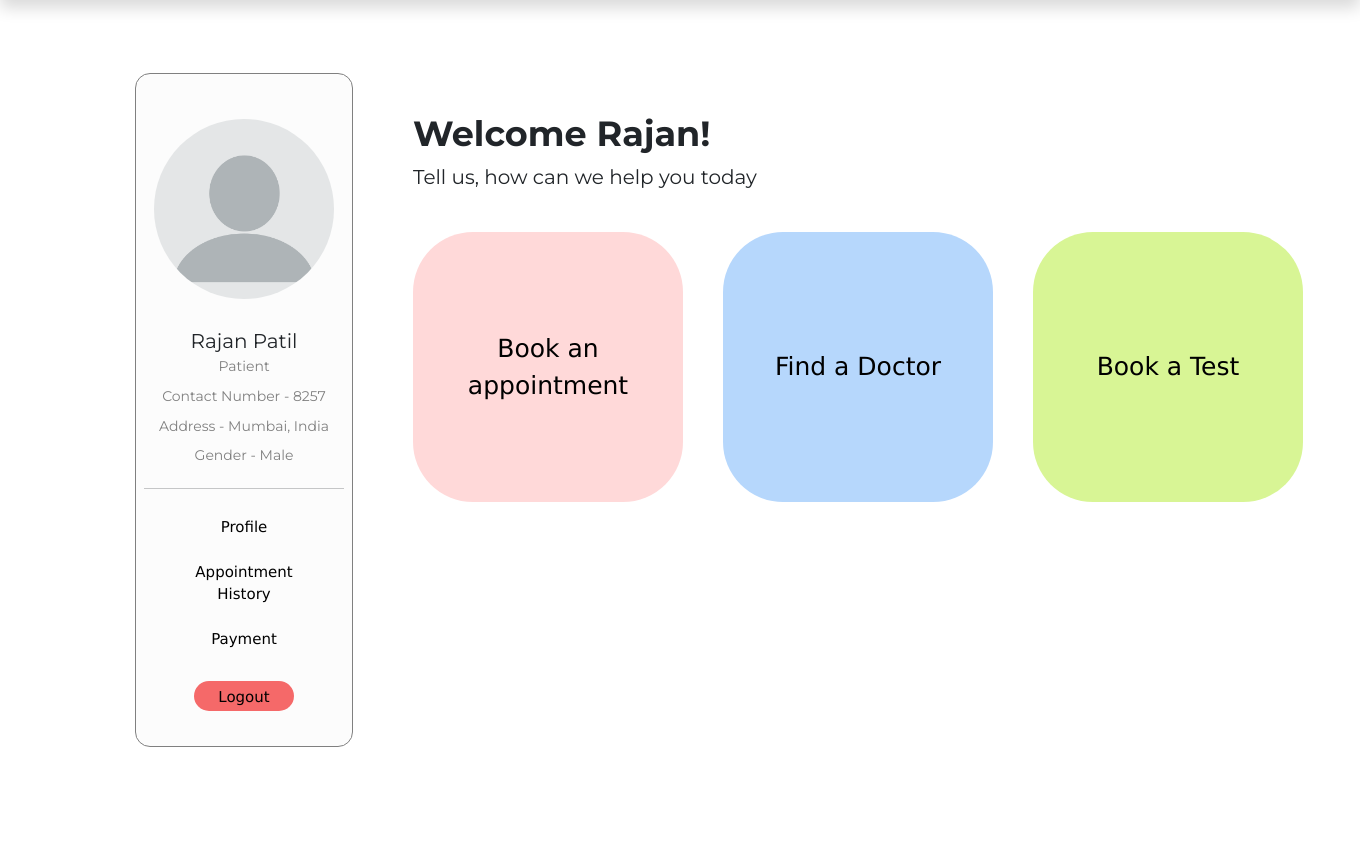
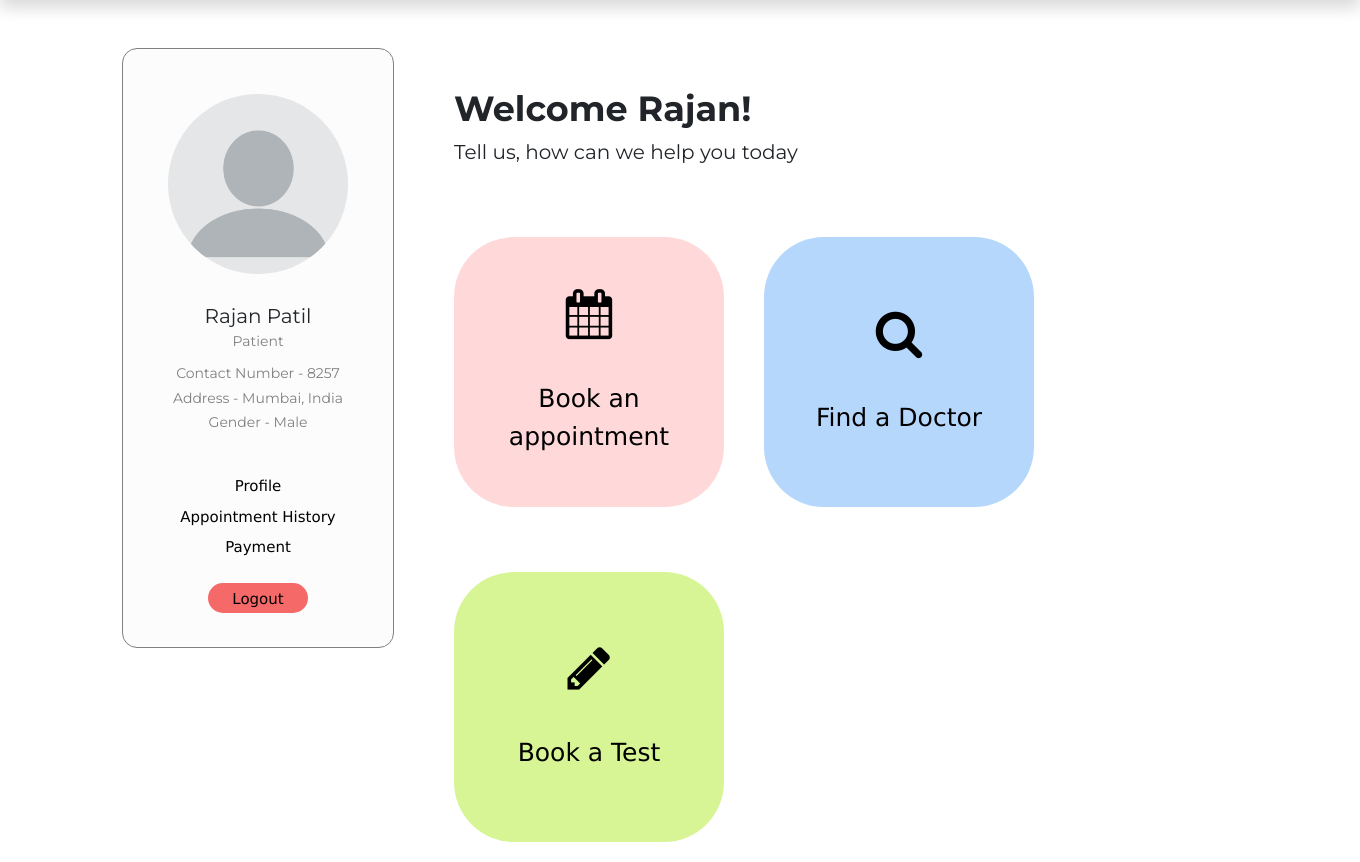
Before and after one commit to dev-manus/hospitalmanagementsystem, a Django app: page /patient/dashboard/ in a window 1360 px wide. Shown: the part 79-941 px from the top of the page. Before the commit the page ends 826 px from the top, so only its background shows below. Run offline with Django 3.2, Linux system fonts and the light colour scheme; a user stored in the database is signed in; data comes from the database, SQL or seed files in the repository; both versions use the stored data as it was after the commit; some libraries are stand-ins or nearby versions; some web fonts are replaced.

Commit message:
Dashboard UI completed

```diff
--- a/patient/static/patient/css/dashboard.css
+++ b/patient/static/patient/css/dashboard.css
@@ -1,12 +1,12 @@
 .container {
     display: flex;
     flex-direction: row;
-    padding: 25px;
 }
 .user {
     display: flex;
     flex-direction: column;
-    width: 20%;
+    width: 300px;
+    height: 600px;
     padding: 15px;
     border: 1px solid gray;
     align-items: center;
@@ -29,13 +29,21 @@
 
 .type {
     margin-top: 5px;
+    margin-bottom: 15px;
+    font-size: 14px;
+    color: gray;
+    font-weight: lighter;
+}
+
+.details{
+
     font-size: 14px;
     color: gray;
     font-weight: lighter;
 }
 
 .button {
-    margin: 10px;
+    margin: 3px;
     cursor: pointer;
     background-color: transparent;
     font-size: 15px;
@@ -67,19 +75,23 @@
 }
 
 .welcome {
+    margin:0;
+    width:100%;
     padding: 20px;
     margin-left: 40px;
 }
 .optiondiv {
     display: flex;
     flex-direction: row;
+    flex-wrap: wrap;
+
 }
 .option1 {
     width: 270px;
     height: 270px;
     padding: 40px;
     border-radius: 60px;
-    margin-top: 35px;
+    margin-top: 65px;
     margin-right: 40px;
     cursor: pointer;
     border: 0;
@@ -93,7 +105,7 @@
     height: 270px;
     padding: 40px;
     border-radius: 60px;
-    margin-top: 35px;
+    margin-top: 65px;
     margin-right: 40px;
     cursor: pointer;
     border: 0;
@@ -107,7 +119,7 @@
     height: 270px;
     padding: 40px;
     border-radius: 60px;
-    margin-top: 35px;
+    margin-top: 65px;
     margin-right: 40px;
     cursor: pointer;
     border: 0;
@@ -143,3 +155,26 @@
     text-decoration: none;
     color: black;
 }
+
+@media (max-width: 1200px) {
+    .container{
+        flex-direction: column;
+        justify-content: center;
+        align-items: center;
+    }
+    .user{
+        margin-bottom: 25px;
+    }
+
+    .welcome {
+        display: flex;
+        flex-direction: column;
+        align-items: center;
+
+    }
+
+    .optiondiv{
+        align-items: center;
+        flex-direction: column;
+    }
+  }
--- a/patient/templates/patient/dashboard.html
+++ b/patient/templates/patient/dashboard.html
@@ -2,6 +2,7 @@
 {% load static %}
 {% block links %}
 <link rel="stylesheet" type="text/css" href="{% static 'patient/css/dashboard.css' %}" />
+<link rel="stylesheet" href="https://cdnjs.cloudflare.com/ajax/libs/font-awesome/4.7.0/css/font-awesome.min.css">
 {% endblock links %}
 {% block body %}
 <div>
@@ -10,9 +11,9 @@
             <img class="img" src="{% static 'patient/Images/sample.png' %}" />
             <h3 class="name">{{patient.user.first_name}} {{patient.user.last_name}}</h3>
             <h5 class="type">Patient</h5>
-            <h5 class="type">Contact Number - {{patient.contact_no}}</h5>
-            <h5 class="type">Address - {{patient.address}}</h5>
-            <h5 class="type">Gender - {{patient.sex}}</h5>
+            <h5 class="details">Contact Number - {{patient.contact_no}}</h5>
+            <h5 class="details">Address - {{patient.address}}</h5>
+            <h5 class="details">Gender - {{patient.sex}}</h5>
             <hr class="line">
             <button class="button">Profile</button>
             <button class="button">Appointment History</button>
@@ -23,9 +24,9 @@
             <h2 class="heading">Welcome {{patient.user.first_name}}!</h2>
             <h4 class="subheading">Tell us, how can we help you today</h4>
             <div class="optiondiv">
-                <button class="option1"><a href='/patient/book-appointment'>Book an appointment</a></button>
-                <button class="option2">Find a Doctor</button>
-                <button class="option3">Book a Test</button>
+                <button class="option1"><a href='/patient/book-appointment'><i class="fa fa-calendar" style="font-size: 50px;"></i><br/><br/>Book an appointment</a></button>
+                <button class="option2"><i class="fa fa-search" style="font-size: 50px;"></i><br/><br/>Find a Doctor</button>
+                <button class="option3"><i class="fa fa-pencil" style="font-size: 50px;"></i><br/><br/>Book a Test</button>
                 <div />
             </div>
         </div>
```
Also changed, not shown: db.sqlite3.
